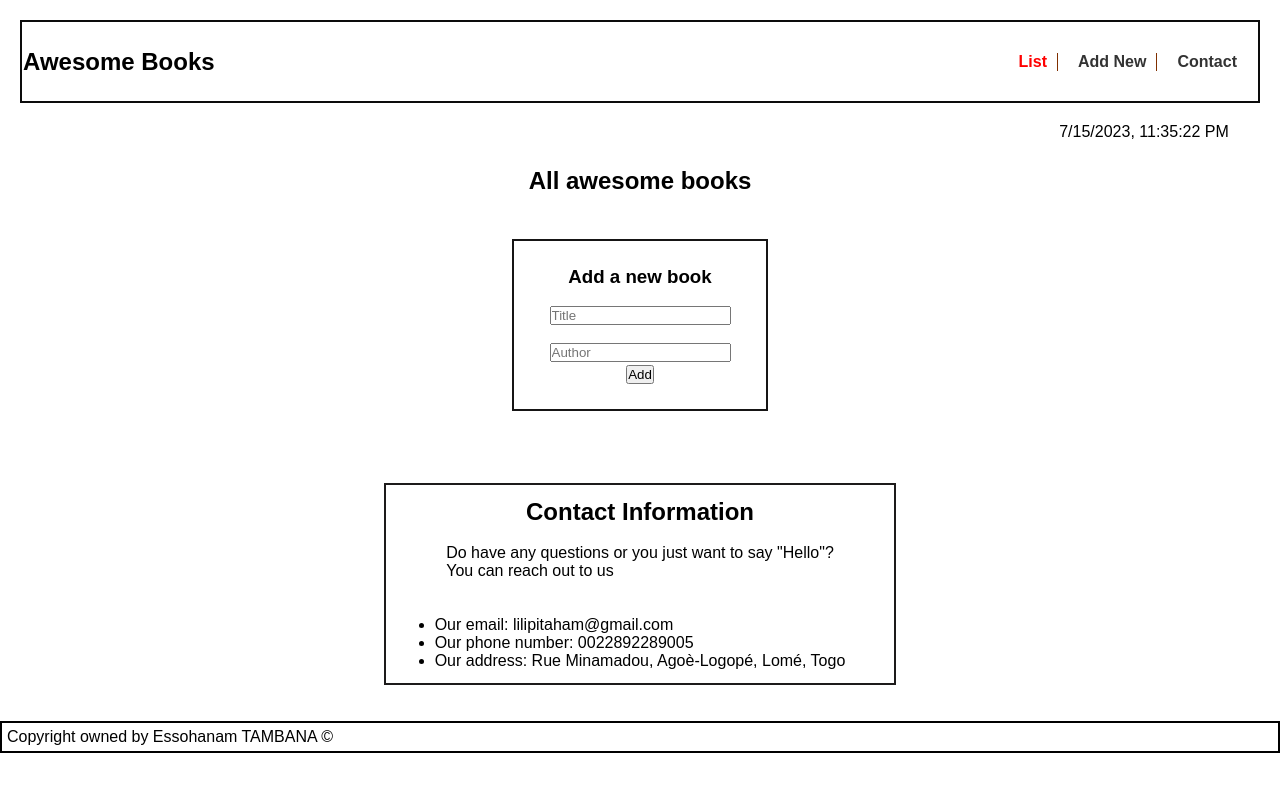
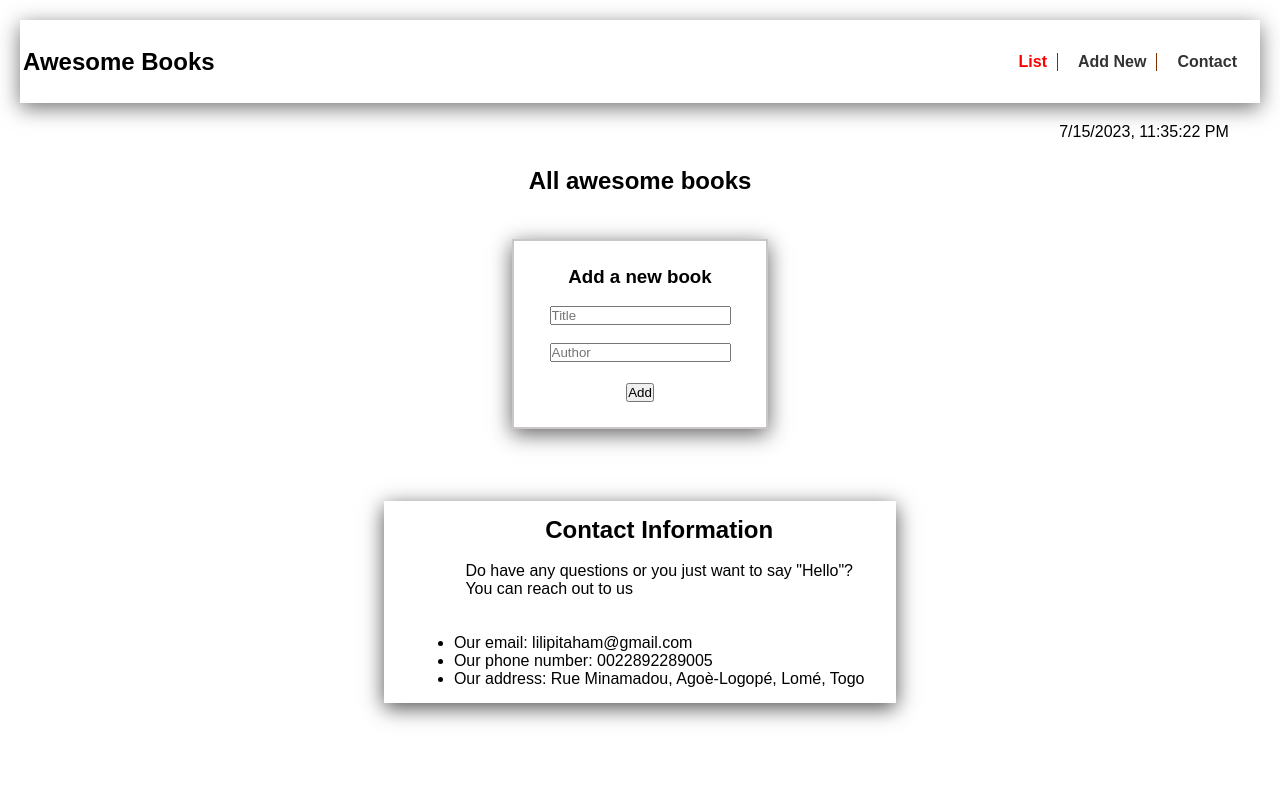
Before and after one commit to GhostEsso/Awesome-Books, a website with bundled scripts: page index.html in a window 1280 px wide. Shown: the top 800 px of the page. Built offline with nearby package versions, Linux system fonts and the light colour scheme.

Commit message:
modification

```diff
--- a/index.css
+++ b/index.css
@@ -5,7 +5,7 @@
 }
 
 body {
-  height: 100vh;
+  min-height: 100vh;
   font-family: sans-serif;
 }
 
@@ -26,9 +26,8 @@ h1 {
 #addBookForm {
   display: grid;
   place-items: center;
-  border: 2px solid #161515;
-
-  /* box-shadow: 0 5px 20px rgba(0, 0, 0, 63%); */
+  border: 2px solid #b8b1b1b7;
+  box-shadow: 0 5px 20px rgba(10, 6, 6, 0.63);
   margin-left: 40%;
   margin-right: 40%;
   padding-top: 2%;
@@ -78,9 +77,8 @@ nav ul {
   align-items: center;
   margin: 0;
   padding: 1px;
-  border: 2px solid #0c0c0c;
-
-  /* box-shadow: 0 5px 20px rgba(0, 0, 0, 30%); */
+  border: 2px solid #ffffff;
+  box-shadow: 0 5px 20px rgba(0, 0, 0, 0.548);
 }
 
 nav ul .logo {
@@ -116,13 +114,14 @@ nav ul li a.active {
 #contactSection {
   display: grid;
   place-items: center;
-  border: 2px solid #1d1b1b;
-
-  /* box-shadow: 0 5px 20px rgba(0, 0, 0, 63%); */
+  border: 2px solid #ffffff;
+  box-shadow: 0 5px 20px rgba(0, 0, 0, 0.685);
   padding-top: 1%;
   padding-bottom: 1%;
+  padding-left: 3%;
   margin-left: 30%;
   margin-right: 30%;
+  list-style-type: none;
 }
 
 #bookList.border {
@@ -133,7 +132,6 @@ nav ul li a.active {
 .copyright {
   border: 2px solid rgb(0 0 0);
   padding: 5px;
-  margin-bottom: 5px;
 }
 
 #current_date {
--- a/index.html
+++ b/index.html
@@ -41,7 +41,7 @@
         <br>
       <input type="text" id="titleInput" placeholder="Title" required>
         <br>
-      <input type="text" id="authorInput" placeholder="Author" required>
+      <input type="text" id="authorInput" placeholder="Author" required><br>
       <button type="submit">Add</button>
     </form>
 </section>
@@ -64,7 +64,7 @@
   </section>
 </main>
 
-<br><br>
+<br><br><br><br><br><br><br><br><br><br><br><br><br><br><br><br><br><br><br><br><br><br><br><br>
 
   <footer>
     <div class="copyright">
```
